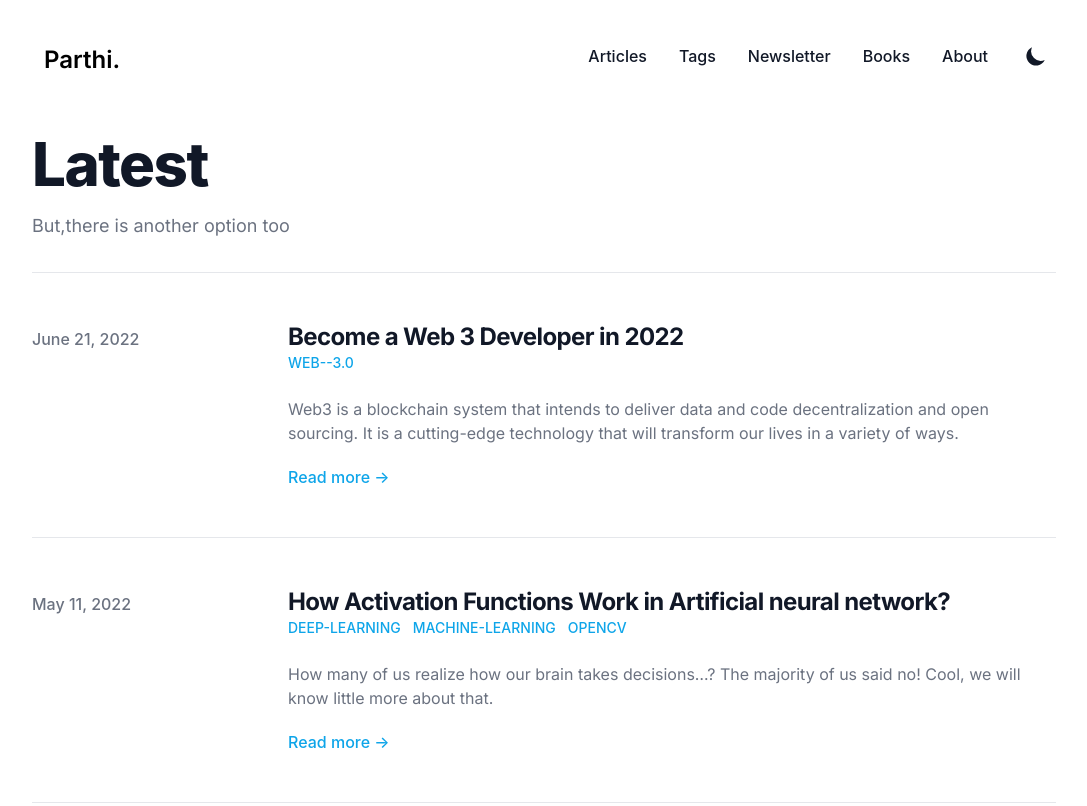
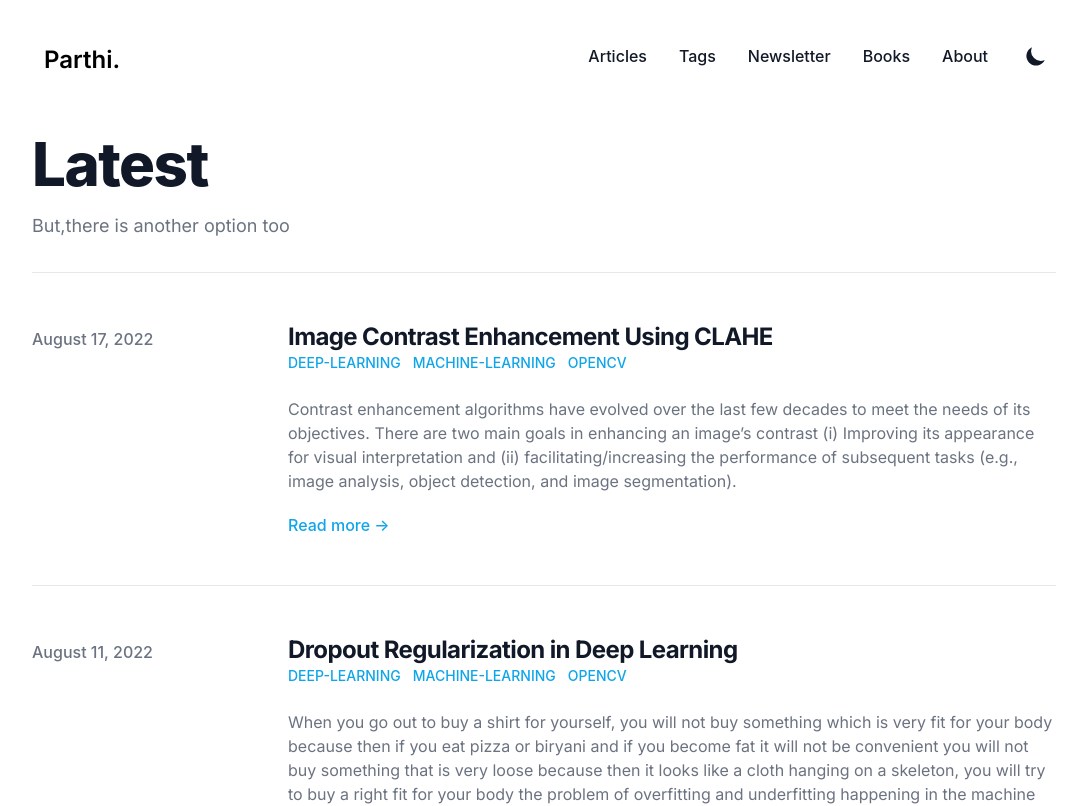
Before and after one commit to paartheee/website, a Next.js app: page / in a window 1280 px wide. Shown: the top 806 px of the page, without its empty margins (96-1183 px from the left). Built offline with nearby package versions, Linux system fonts and the light colour scheme; a web font is replaced by a local one; what @tailwindcss/typography would draw is missing.

Commit message:
ne blogs add

```diff
--- /dev/null
+++ b/data/blog/Dropout Regularization in Deep Learning.md
@@ -0,0 +1,9 @@
+---
+title: Dropout Regularization in Deep Learning
+date: '2022-08-11'
+author: ['Parthiban Marimuthu']
+tags: ['Deep Learning', 'Machine Learning', 'OpenCV']
+draft: false
+summary: When you go out to buy a shirt for yourself, you will not buy something which is very fit for your body because then if you eat pizza or biryani and if you become fat it will not be convenient you will not buy something that is very loose because then it looks like a cloth hanging on a skeleton, you will try to buy a right fit for your body the problem of overfitting and underfitting happening in the machine learning project as well, and there are techniques to tackle this overfitting and under fitting issue and these techniques are called regularization techniques.
+link: https://www.analyticsvidhya.com/blog/2022/08/dropout-regularization-in-deep-learning/
+---
--- /dev/null
+++ b/data/blog/Image Contrast Enhancement Using CLAHE.md
@@ -0,0 +1,9 @@
+---
+title: Image Contrast Enhancement Using CLAHE
+date: '2022-08-17'
+author: ['Parthiban Marimuthu']
+tags: ['Deep Learning', 'Machine Learning', 'OpenCV']
+draft: false
+summary: Contrast enhancement algorithms have evolved over the last few decades to meet the needs of its objectives. There are two main goals in enhancing an image’s contrast (i) Improving its appearance for visual interpretation and (ii) facilitating/increasing the performance of subsequent tasks (e.g., image analysis, object detection, and image segmentation).
+link: https://www.analyticsvidhya.com/blog/2022/08/image-contrast-enhancement-using-clahe/
+---
--- a/pages/about.js
+++ b/pages/about.js
@@ -38,11 +38,11 @@ export default function About() {
               I currently live in Chennai (India), and work at the Spritle Software.
             </p>
             <p>
-              Study and transform data science prototypes and Design machine learning systems.Research and implement appropriate ML algorithms and tools. Develop machine learning applications according to requirements.Select appropriate datasets and data representation methods. Perform statistical analysis and fine-tuning using test results and Extend existing ML libraries and frameworks.
+              Budding ML Developer with hands-on knowledge of developing Machine Learning models and Research and implement appropriate ML algorithms. Have the ability to understand the business, solve problems and describe solutions. Skilled in Python, Computer Vision, TensorFlow and Deep Learning.
             </p>
-            <p>
+            {/* <p>
             My primary research interest is the development of artificial intelligence platforms and high-performance applications. In particular, I am interested in taking advantage of the evolutionary algorithm in order to discover a new space of knowledge.
-            </p>
+            </p> */}
 
           </div>
         </div>
```
